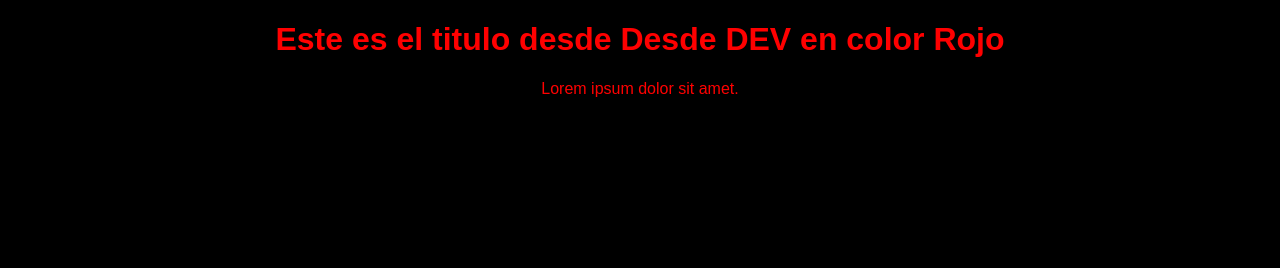
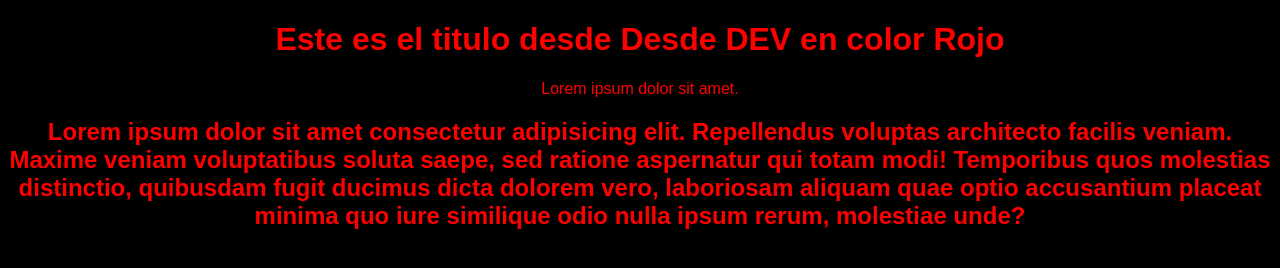
Before and after one commit to Daniel-Garcia-g-ia/PlatziProyect, a plain HTML site: page index.html in a window 1280 px wide. Drawn offline with Linux system fonts and the light colour scheme.

Commit message:
[add]nuevo titulo

```diff
--- a/index.html
+++ b/index.html
@@ -1,5 +1,6 @@
 <!DOCTYPE html>
 <html lang="en">
+
 <head>
     <meta charset="UTF-8">
     <meta http-equiv="X-UA-Compatible" content="IE=edge">
@@ -7,8 +8,18 @@
     <link rel="stylesheet" href="./Styles.css">
     <title>PruebasGIT</title>
 </head>
+
 <body>
     <H1>Este es el titulo desde Desde DEV en color Rojo</H1>
     <p>Lorem ipsum dolor sit amet.</p>
+
+    <h2>Lorem ipsum dolor sit amet consectetur adipisicing elit.
+        Repellendus voluptas architecto facilis veniam. Maxime veniam
+        voluptatibus soluta saepe, sed ratione aspernatur qui totam
+        modi! Temporibus quos molestias distinctio, quibusdam fugit
+        ducimus dicta dolorem vero, laboriosam aliquam quae optio
+        accusantium placeat minima quo iure similique odio nulla
+        ipsum rerum, molestiae unde?</h2>
 </body>
+
 </html>
```
